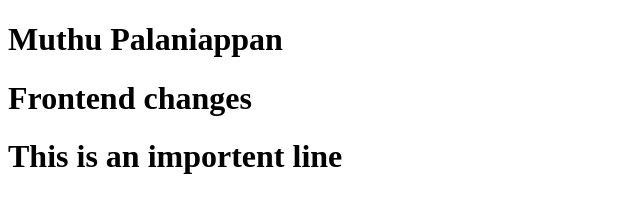
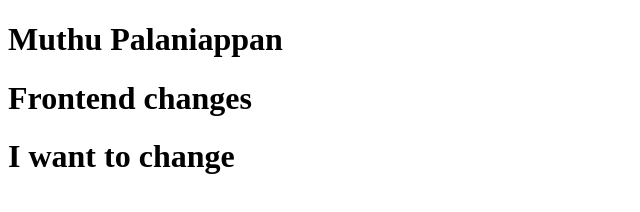
Before and after one commit to Mpa-GM/Git-hub, a plain HTML site: page index.html in a window 1280 px wide. Shown: the whole page, without its empty margins (0-640 px from the left). Drawn offline with Linux system fonts and the light colour scheme.

Commit message:
fix : fix a code in index

```diff
--- a/index.html
+++ b/index.html
@@ -8,6 +8,6 @@
 <body>
     <h1>Muthu Palaniappan</h1>
     <h1>Frontend changes</h1>
-    <h1>This is an importent line</h1>
+    <h1>I want to change</h1>
 </body>
 </html>
```
